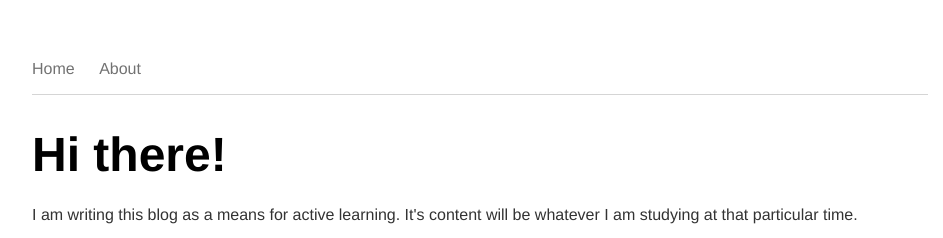
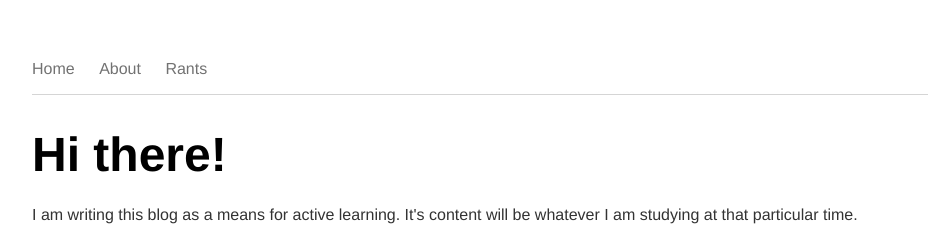
Before and after one commit to savadikarc/savadikarc.github.io, a Jekyll site: the page built from index.html, in a window 1280 px wide. Shown: the top 238 px of the page, without its empty margins (160-1103 px from the left). Built offline with Jekyll 4.4.1, drawn with Linux system fonts in a browser that asks for light colours.

Commit message:
Added rants in the top bar

```diff
--- a/_layouts/default.html
+++ b/_layouts/default.html
@@ -10,7 +10,7 @@
 	    		<ul>
 	        		<li><a href="/">Home</a></li>
 		        	<li><a href="/about">About</a></li>
-	        		<!--li><a href="/cv">CV</a></li-->
+	        		<li><a href="/rants">Rants</a></li-->
 	        		<!--li><a href="/blog">Blog</a></li-->
 	    		</ul>
 			</nav>
```
